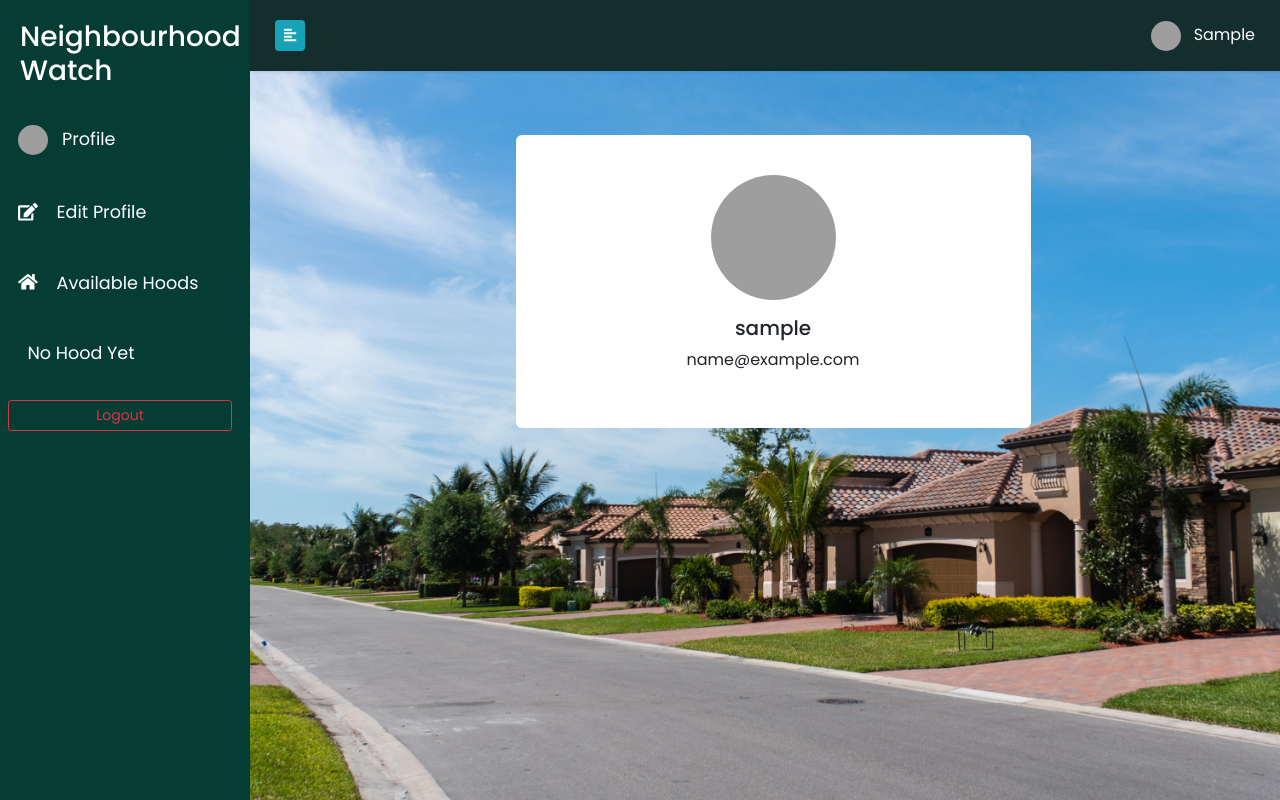
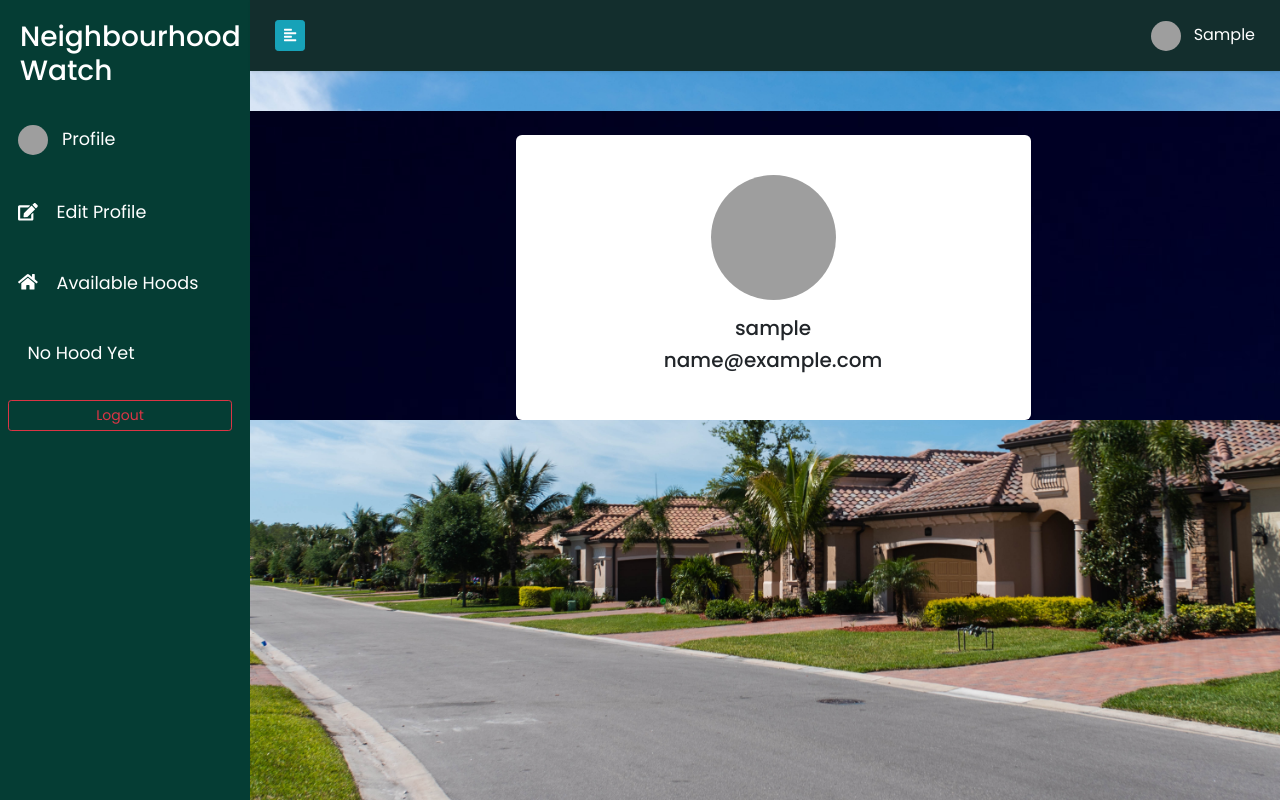
Before and after one commit to mercymurigi27/neighbohood, a Django app: a page that uses neibahoodapp/templates/profile.html in a window 1280 px wide. Run offline with Django 4.2, Linux system fonts and the light colour scheme; the visitor is signed in with stand-in values (Sample User, id 1); some libraries are stand-ins or nearby versions; grey boxes are pictures that could not be loaded.

Commit message:
add profile

```diff
--- a/neibahoodapp/templates/profile.html
+++ b/neibahoodapp/templates/profile.html
@@ -1,16 +1,16 @@
 {% extends 'base.html' %}
 
 {% block content %}
-<div class="container ">
+<div class="container " style="background-image: url(static/images/pro.jpg);">
     <div class="row">
         <div class="col-md-3"></div>
         <div class="col-md-6 mt-4 bg-white prof mr-2 ml-2">
             <img class="rounded-circle account-img d-block mx-auto" src="{{ user.profile.profile_picture.url }}"height="125px" width="125px">
             <h5 class="text-center mt-3">{{user.username}}</h5>
-            <p class="text-center"> {{user.email}}</p>
+            <h5 class="text-center"> {{user.email}}</h5>
             {% if request.user.profile.neighbourhood %}
-            <p class="text-center">My Hood <a class="btn btn-sm btn-info" href="{% url 'single-hood' user.profile.neighbourhood.id %}">{{ user.profile.neighbourhood.name }}</a>
-            </p>
+            <h5 class="text-center">My Hood <a class="btn btn-sm btn-info" href="{% url 'single-hood' user.profile.neighbourhood.id %}">{{ user.profile.neighbourhood.name }}</a>
+            </h5>
             {% endif %}
         </div>
         <div class="col-md-3"></div>
```
Also changed, not shown: neibahoodapp/migrations/0001_initial.py (added).
